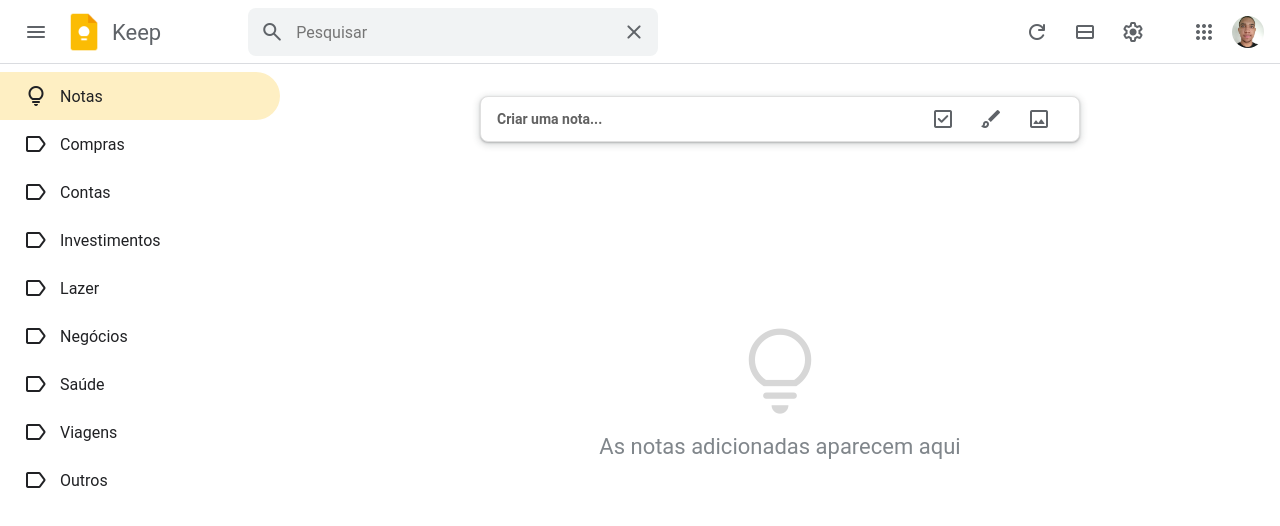
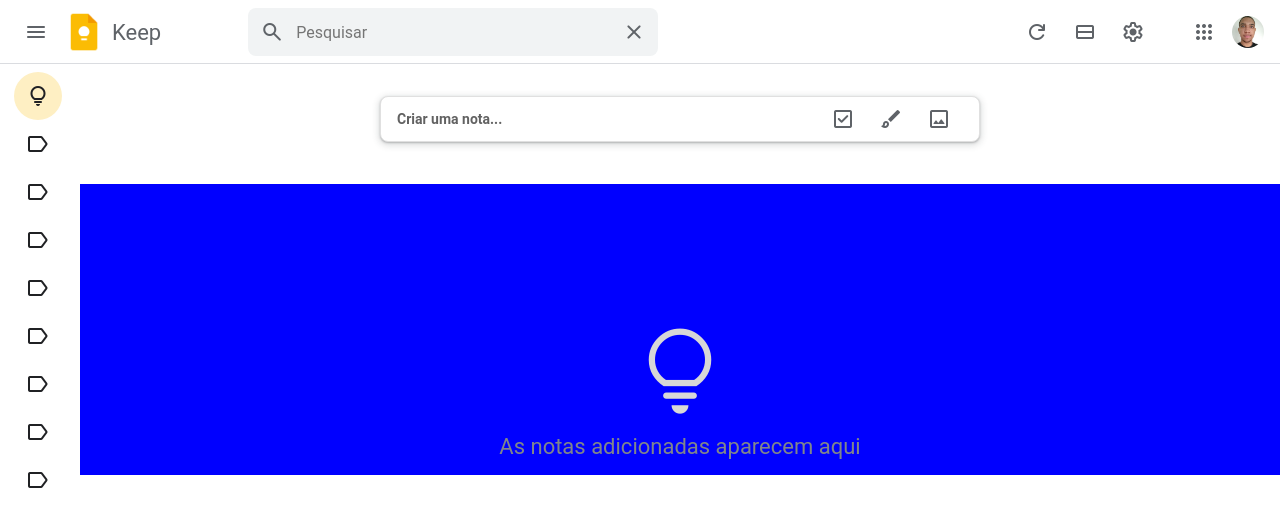
Before and after one commit to antonioolf/keep-clone, a React (Create React App) app: page / in a window 1280 px wide. Shown: the top 526 px of the page. Built offline with nearby package versions, Linux system fonts and the light colour scheme.

Commit message:
Menu opening/closing

```diff
--- a/src/App.js
+++ b/src/App.js
@@ -6,7 +6,7 @@ import styled from 'styled-components';
 import Header from './features/header/header';
 import Sidebar from './features/sidebar/sidebar';
 import Notes from './features/notes/notes';
-import { headerHeight } from './features/utils/sizes';
+import { useSizes } from './features/utils/sizes';
 
 const Container = styled.div`
     display: flex;
@@ -17,17 +17,18 @@ const Container = styled.div`
 const Main = styled.div`
     display: flex;
     flex: 1;
-    margin-top: ${headerHeight};
+    margin-top: ${(props) => props.headerHeight};
     overflow-y: scroll;
 `;
 
 function App() {
     const dispatch = useDispatch();
+    const { headerHeight } = useSizes();
 
     return (
         <Container>
             <Header />
-            <Main onScroll={ event => dispatch(setHasScroll(event.target.scrollTop)) }>
+            <Main onScroll={ event => dispatch(setHasScroll(event.target.scrollTop)) } headerHeight={headerHeight}>
                 <Sidebar />
                 <Notes />
             </Main>
--- a/src/app/slices/interfaceSlice.js
+++ b/src/app/slices/interfaceSlice.js
@@ -1,7 +1,7 @@
 import { createSlice } from '@reduxjs/toolkit';
 
 const initialState = {
-    activeMenu: false,
+    openedMenu: false,
     hasScroll: false
 };
 
@@ -10,7 +10,7 @@ export const interfaceSlice = createSlice({
     initialState,
     reducers: {
         toggle: (state) => {
-            state.activeMenu = !state.activeMenu;
+            state.openedMenu = !state.openedMenu;
         },
         setHasScroll: (state, action) => {
             state.hasScroll = action.payload === 0 ? false : true;
@@ -20,7 +20,7 @@ export const interfaceSlice = createSlice({
 
 export const { toggle, setHasScroll } = interfaceSlice.actions;
 
-export const selectActiveMenu = (state) => state.interface.activeMenu;
+export const selectOpenedMenu = (state) => state.interface.openedMenu;
 export const selectHasScroll = (state) => state.interface.hasScroll;
 
 export default interfaceSlice.reducer;
--- a/src/features/header/header.js
+++ b/src/features/header/header.js
@@ -3,6 +3,7 @@ import { useSelector, useDispatch } from 'react-redux';
 import IconButton from '../../components/IconButton';
 
 import { toggle, selectHasScroll } from '../../app/slices/interfaceSlice';
+import { useSizes } from '../utils/sizes';
 
 import {
   Container,
@@ -17,9 +18,10 @@ function Header() {
   const [hasFocus, setHasFocus] = useState(false);
   const dispatch = useDispatch();
   const hasScroll = useSelector(selectHasScroll);
+  const { headerHeight } = useSizes();
 
   return (
-    <Container hasScroll={hasScroll}>
+    <Container hasScroll={hasScroll} headerHeight={headerHeight}>
       <Left>
         <IconButton icon="menu" onClick={() => dispatch(toggle())} />
         <LogoContainer href="#">
--- a/src/features/header/style.js
+++ b/src/features/header/style.js
@@ -1,5 +1,4 @@
 import styled from 'styled-components';
-import { headerHeight } from '../utils/sizes';
 
 const LogoContainer = styled.a`
   text-decoration: none;
@@ -31,7 +30,7 @@ const Container = styled.div`
     width: 100%;
     display: flex;
     align-items: center;
-    height: ${headerHeight};
+    height: ${props => props.headerHeight};
     padding: 0 12px;
     z-index: 1;
 
--- a/src/features/notes/notes.js
+++ b/src/features/notes/notes.js
@@ -4,7 +4,7 @@ import { NoteStyle, Container, NotesContainer, EmptyNotesStyle } from './style';
 import { selectNotesList } from '../../app/slices/notesSlice';
 import { useSelector } from 'react-redux';
 import IconButton from '../../components/IconButton';
-
+import { useSizes } from '../utils/sizes';
 const noteColors = ['f28b82', 'fbbc04', 'fff475', 'ccff90', 'a7ffeb', 'cbf0f8',
     'aecbfa', 'd7aefb', 'fdcfe8', 'e6c9a8', 'e8eaed', 'ffffff']
 
@@ -34,15 +34,16 @@ const EmptyNotes = () => {
 
 function Notes() {
     const notes = useSelector(selectNotesList);
+    const { sidebarWidth } = useSizes();
 
     const content = notes.length > 0 ?
         notes.map((note, index) => <Note key={index} title={note.title} text={note.text} />) :
         <EmptyNotes />;
 
     return (
-        <Container>
+        <Container sidebarWidth={sidebarWidth}>
             <NewNote />
-            <NotesContainer>
+            <NotesContainer sidebarWidth={sidebarWidth}>
                 { content }
             </NotesContainer>
         </Container>
--- a/src/features/notes/style.js
+++ b/src/features/notes/style.js
@@ -1,5 +1,4 @@
 import styled from 'styled-components';
-import { sidebarWidth } from '../utils/sizes';
 
 const NewNoteContainer = styled.div`
     display: flex;
@@ -80,13 +79,16 @@ const BottomButtons = styled.div`
 `;
 
 const Container = styled.div`
-    padding-left: ${sidebarWidth};
+    padding-left: ${props => props.sidebarWidth};
     flex: 1;
 `;
 
 const NotesContainer = styled.div`
-    width: calc(100% - ${sidebarWidth}px);
+    background-color: blue;
+    width: 100%;
+    margin: 0 auto;
     display: grid;
+
     gap: 16px;
     padding: 16px;
     grid-template-columns: 1fr 1fr 1fr 1fr 1fr;
--- a/src/features/sidebar/sidebar.js
+++ b/src/features/sidebar/sidebar.js
@@ -1,10 +1,12 @@
 import React from 'react';
+import { Container, SidebarItem } from './style';
+import { useSizes } from '../utils/sizes';
 import { useSelector } from 'react-redux';
-import { selectActiveMenu } from '../../app/slices/interfaceSlice';
-import { Container, SidebarItem } from './style';
+import { selectOpenedMenu } from '../../app/slices/interfaceSlice';
 
 function Sidebar() {
-    const activeMenu = useSelector(selectActiveMenu);
+    const { sidebarWidth } = useSizes();
+    const openedMenu = useSelector(selectOpenedMenu);
 
     const markers = [
         { title: 'Compras', active: false },
@@ -18,16 +20,16 @@ function Sidebar() {
     ];
 
     return (
-        <Container>
-            <SidebarItem className="active" onClick={ () => alert('asdf') }>
+        <Container sidebarWidth={sidebarWidth}>
+            <SidebarItem className="active" openedMenu={openedMenu} sidebarWidth={sidebarWidth} onClick={ () => alert('asdf') }>
                 <span className='material-symbols-rounded'>lightbulb</span>
-                <span>Notas</span>
+                { openedMenu ? <span>Notas</span> : <></> }
             </SidebarItem>
 
             {markers.map((item, index) => (
-                <SidebarItem key={index} onClick={ () => alert('asdf') }>
+                <SidebarItem key={index} openedMenu={openedMenu} sidebarWidth={sidebarWidth} onClick={ () => alert('asdf') }>
                     <span className='material-symbols-rounded'>label</span>
-                    <span>{ item.title }</span>
+                    { openedMenu ? <span>{ item.title }</span> : <></> }
                 </SidebarItem>
             ))}
         </Container>
--- a/src/features/sidebar/style.js
+++ b/src/features/sidebar/style.js
@@ -1,21 +1,41 @@
 import styled from 'styled-components';
-import { sidebarWidth } from '../utils/sizes';
+
+const transitionTime = '0.2s';
+const transition = `transition: width ${transitionTime} ease-in-out,` +
+    `border-radius ${transitionTime} ease-in-out, ` +
+    `padding-left ${transitionTime} ease-in-out, ` +
+    `margin-left ${transitionTime} ease-in-out`;
 
 const Container = styled.div`
-    width: ${sidebarWidth};
+    width: ${props => props.sidebarWidth};
     height: 100%;
     padding-top: 8px;
     position: fixed;
     background-color: white;
+    ${transition};
 `;
 
 const SidebarItem = styled.div`
     background-color: white;
-    min-height: 48px;
-    border-radius: 0 25px 25px 0;
+    height: 48px;
+    ${(props) => {
+        if (props.openedMenu) {
+            return `
+                border-radius: 0 25px 25px 0;
+                padding-left: 14px;
+                width: ${props.sidebarWidth};
+            `;
+        } else {
+            return `
+                border-radius: 25px 25px 25px 25px;
+                margin-left: 14px;
+                width: 48px;
+            `;
+        }
+    }};
+    ${transition};
     display: flex;
     align-items: center;
-    padding-left: 12px;
     cursor: pointer;
     color: #202124;
 
@@ -32,4 +52,4 @@ const SidebarItem = styled.div`
     }
 `;
 
-export { Container, SidebarItem, sidebarWidth };
+export { Container, SidebarItem };
--- a/src/features/utils/sizes.js
+++ b/src/features/utils/sizes.js
@@ -1,5 +1,21 @@
+import { useSelector } from 'react-redux';
+import { selectOpenedMenu } from '../../app/slices/interfaceSlice';
 
-const headerHeight = '64px';
-const sidebarWidth = '280px';
+const useSizes = () => {
+    const openedMenu = useSelector(selectOpenedMenu);
 
-export { headerHeight, sidebarWidth };
+    // Precisa ficar aqui e não diretamente em um determinado style
+    // por que vários componentes diferentes levam em consideração
+    // essa propriedade para se ajustar.
+    const sidebarWidth = openedMenu ? '280px' : '80px';
+
+    const headerHeight = '64px';
+
+    return {
+        sidebarWidth,
+        headerHeight
+    };
+}
+
+
+export { useSizes };
```
Also changed, not shown: src/components/IconButton.js (+0 -8 lines), src/components/Logo.js (deleted).
